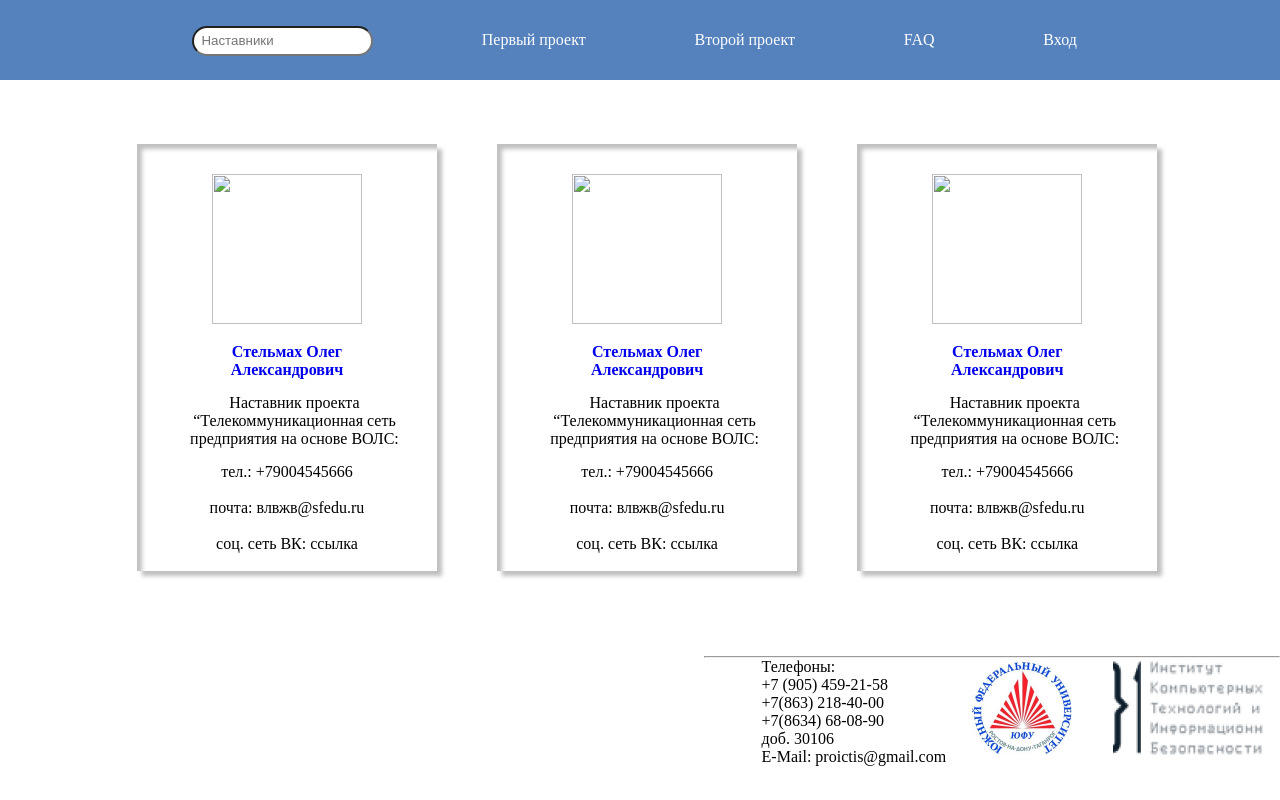
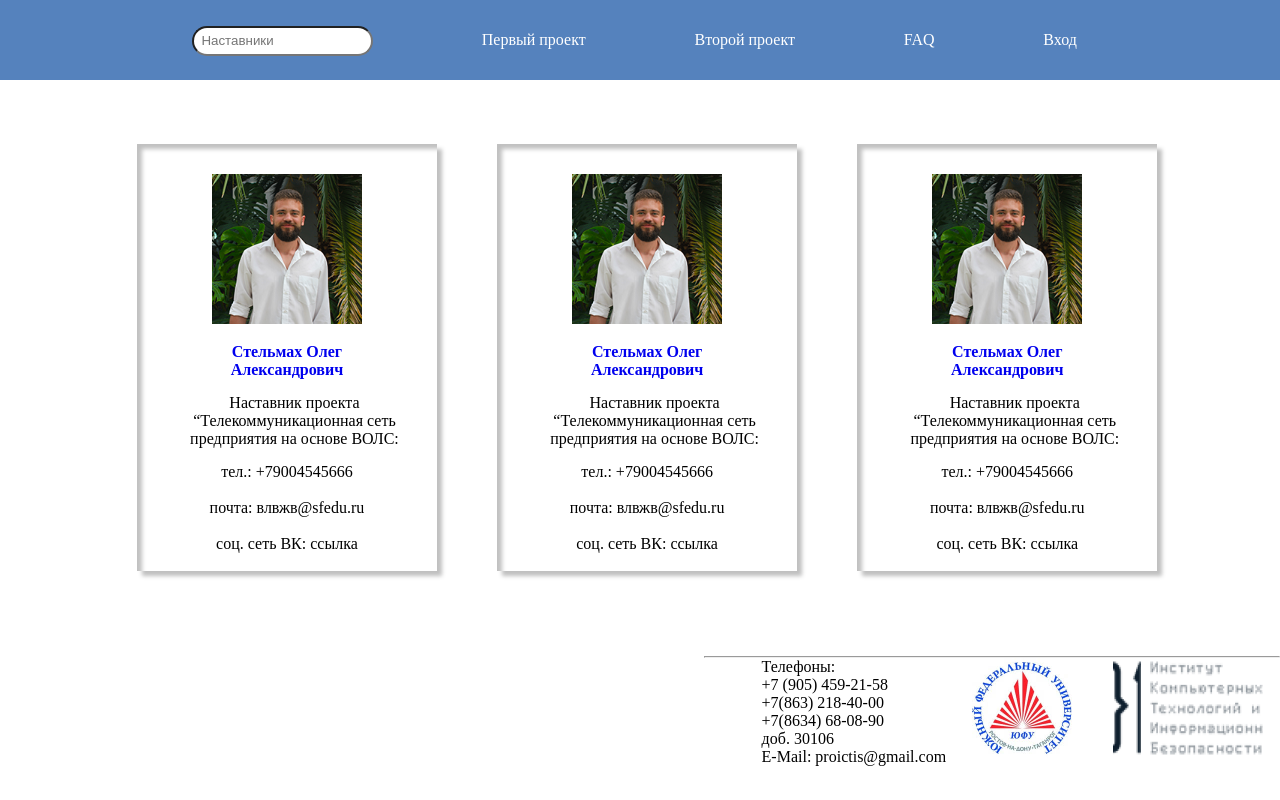
Before and after one commit to Vladlen-Safin/test1, a plain HTML site: page nastavniki.html in a window 1280 px wide. Drawn offline with Linux system fonts and the light colour scheme.

Commit message:
Update nastavniki.html

```diff
--- a/nastavniki.html
+++ b/nastavniki.html
@@ -24,21 +24,21 @@
     <div class="nas">
         <ul>
             <li>
-                <img src="img/image 12.png" width="150px" height="150px">
+                <img src="img/image 12.jpg" width="150px" height="150px">
                 <a href="nasLichka.html" style="text-decoration: none;"><p class="nas_name">Стельмах Олег<br/>Александрович</p></a>
                 <p class="nas_opisanie">Наставник проекта<br/>“Телекоммуникационная сеть предприятия на основе ВОЛС:</p>
                 <p class="nas_kontact">тел.: +79004545666<br/></br/>почта: влвжв@sfedu.ru<br/></br/>соц. сеть ВК: ссылка</br/></br/></p>
             </li>
 
             <li>
-                <img src="img/image 12.png" width="150px" height="150px">
+                <img src="img/image 12.jpg" width="150px" height="150px">
                 <a href="nasLichka.html" style="text-decoration: none;"><p class="nas_name">Стельмах Олег<br/>Александрович</p></a>
                 <p class="nas_opisanie">Наставник проекта<br/>“Телекоммуникационная сеть предприятия на основе ВОЛС:</p>
                 <p class="nas_kontact">тел.: +79004545666<br/></br/>почта: влвжв@sfedu.ru<br/></br/>соц. сеть ВК: ссылка</br/></br/></p>
             </li>
 
             <li>
-                <img src="img/image 12.png" width="150px" height="150px">
+                <img src="img/image 12.jpg" width="150px" height="150px">
                 <a href="nasLichka.html" style="text-decoration: none;"><p class="nas_name">Стельмах Олег<br/>Александрович</p></a>
                 <p class="nas_opisanie">Наставник проекта<br/>“Телекоммуникационная сеть предприятия на основе ВОЛС:</p>
                 <p class="nas_kontact">тел.: +79004545666<br/></br/>почта: влвжв@sfedu.ru<br/></br/>соц. сеть ВК: ссылка</br/></br/></p>
```
